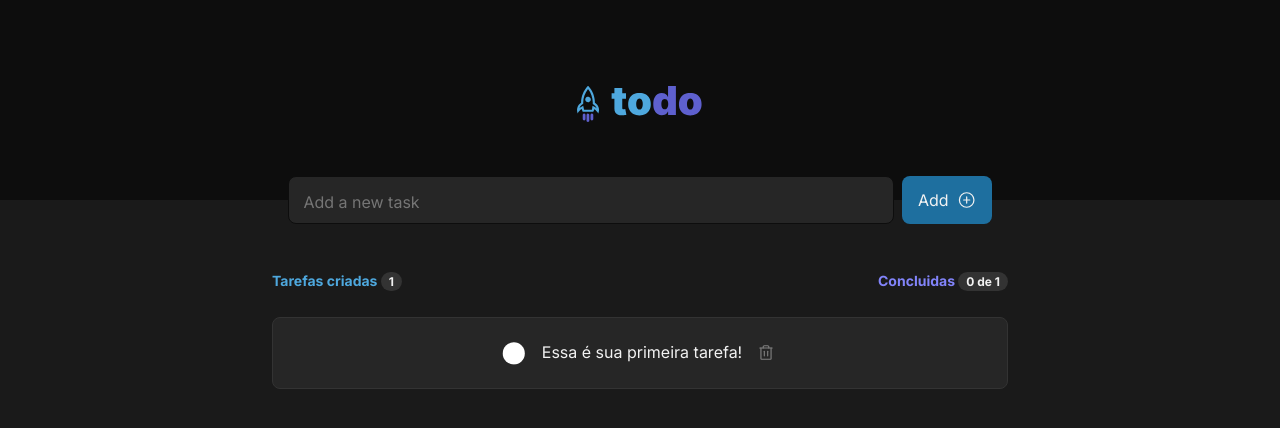
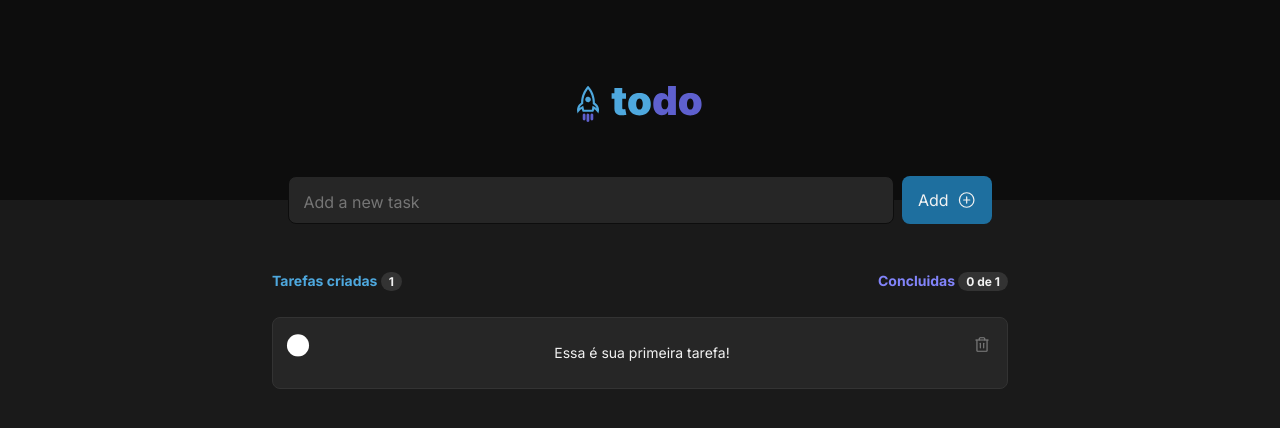
Before and after one commit to AOBarbosa/To-Do-List, a React (Vite) app: page / in a window 1280 px wide. Shown: the top 428 px of the page. Built offline with nearby package versions, Linux system fonts and the light colour scheme.

Commit message:
Now abble to delete tasks and check tasks

```diff
--- a/src/components/Task.tsx
+++ b/src/components/Task.tsx
@@ -1,22 +1,44 @@
 import { Trash } from "phosphor-react";
 import styles from "./Task.module.css";
+import { TaskProps } from "./TaskArea";
 
-interface TaskProps {
-  content: string;
+interface TaskComponentProps extends TaskProps {
   onDeleteTask: (task: string) => void;
+  onCheck: (taskId: string) => void;
 }
 
-export function Task({ content, onDeleteTask }: TaskProps) {
+export function Task({
+  id,
+  content,
+  isCompleted,
+  onDeleteTask,
+  onCheck,
+}: TaskComponentProps) {
   function handleDeleteTask() {
-    onDeleteTask(content);
+    onDeleteTask(id);
+  }
+
+  function handleCheck() {
+    onCheck(id);
   }
 
   return (
     <div className={styles.taskBox}>
       <form className={styles.newTask}>
         <footer>
-          <input type="checkbox" />
-          <span>{content}</span>
+          <input type="checkbox" onChange={handleCheck} />
+          <label
+            style={
+              isCompleted
+                ? {
+                    textDecoration: "line-through",
+                    color: "#808080",
+                  }
+                : {}
+            }
+          >
+            {content}
+          </label>
         </footer>
 
         <button title="delete task" onClick={handleDeleteTask}>
```
